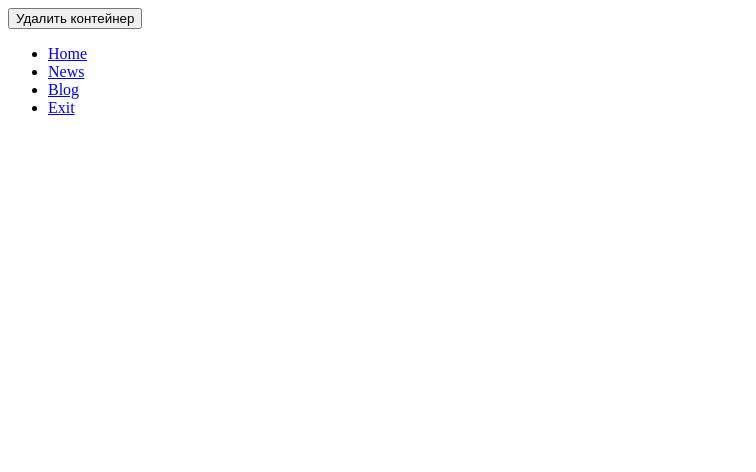
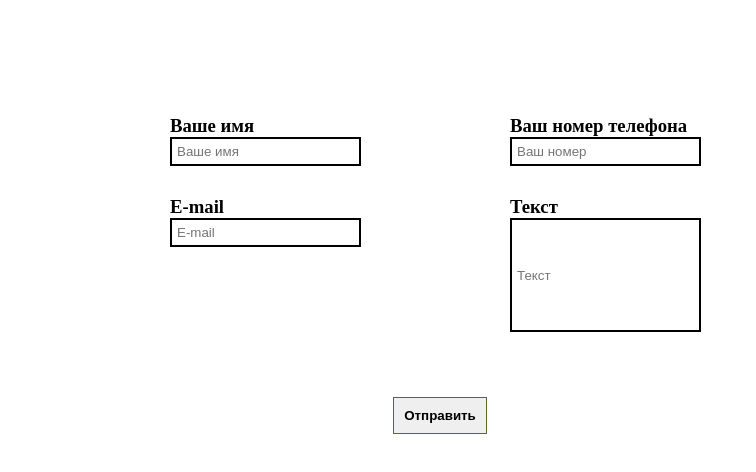
Before and after one commit to dimati9/js2, a plain HTML site: page index.html in a window 1280 px wide. Shown: the whole page, without its empty margins (0-756 px from the left). Drawn offline with Linux system fonts and the light colour scheme.

Commit message:
lesson 3

```diff
--- a/index.html
+++ b/index.html
@@ -1,21 +1,40 @@
-<html>
-  <head>
-    <title>Menu</title>
-    <script src="./script.js"></script>
-    <script>
-      window.onload = function() {
-        var menu = new Menu('menu', 'menu', [
-          new MenuItem('/', 'Home'),
-          new MenuItem('/news', 'News'),
-          new MenuItem('/blog', 'Blog'),
-            new MenuItem('/exit', 'Exit'),
-        ]);
+<!DOCTYPE html>
+<html lang="en">
+<head>
+    <meta charset="UTF-8">
+    <title>Форма</title>
+    <link rel="stylesheet" href="style.css">
+</head>
+<body>
+<form method="post" action="index.html" onsubmit="return validator();">
 
-        document.body.appendChild(menu.render());
-      }
-    </script>
-  </head>
-  <body>
-  <button id="delete">Удалить контейнер</button>
-  </body>
+    <div class="flex">
+        <div class="block">
+            <h3>Ваше имя</h3>
+            <input type="text" id="name" placeholder="Ваше имя" name="name">
+            <h4 id="name-error" ></h4>
+        </div>
+
+        <div class="block">
+            <h3>Ваш номер телефона</h3>
+            <input type="text" id="phone" placeholder="Ваш номер" name="phone" >
+            <h4 id="phone-error" ></h4>
+        </div>
+        <div class="block">
+            <h3>E-mail</h3>
+            <input type="text" id="email" placeholder="E-mail" name="password">
+            <h4 id="email-error" ></h4>
+        </div>
+        <div class="block">
+            <h3>Текст</h3>
+            <input type="text" placeholder="Текст" id="text">
+
+        </div>
+    </div>
+
+    <input type="submit" value="Отправить" id="submit">
+</form>
+
+<script src="script.js"></script>
+</body>
 </html>
--- a/script.js
+++ b/script.js
@@ -1,64 +1,85 @@
+var text = "'lala'  lal'a 'lala'  ";
 
-function Container(id, className) {
-  this.id = id;
-  this.class = className;
+console.log(text.replace(/\'/g, '"'));
+
+console.log(text.replace(/(\B\'|\'\B)/gm, '"'));
+
+
+
+
+
+function validator() {
+    var valid = true;
+    //Определяем поле и его сообщение об ошибке
+    var name = document.getElementById('name');
+    var nameError = document.getElementById('name-error');
+    var nameTest = /^[ёа-яЁА-Я]{2,}$/g;
+
+    //Определяем поле и его сообщение об ошибке
+    var phone = document.getElementById('phone');
+    var phoneError = document.getElementById('phone-error');
+    var phoneTest =  /^\+7\(\d{3,3}\)\d{3,3}\-\d{4,4}$/;
+
+    //Определяем поле и его сообщение об ошибке
+    var email = document.getElementById('email');
+    var emailError = document.getElementById('email-error');
+    var emailTest = /^\w{1,}\S*\w*\@{1,1}\w{2,}\.\w{2,6}$/i;
+
+
+
+
+
+
+
+        if (!nameTest.test(name.value)) {
+            nameError.textContent = 'Имя - может содержать только буквы (Русский алфавит, не менее 2-х).';
+            name.className = 'error';
+            console.log(nameTest.test(name.toString));
+
+
+
+                valid = false;
         }
+        else {
+            nameError.textContent = '';
+            name.className = 'good';
 
-Container.prototype.render = function() {
-  var div = document.createElement('div');
 
-  div.className = this.className;
-  div.id = this.id;
-
-  return div;
-}
-
-Container.prototype.remove = function () {
-    var node = document.getElementById(this.id);
-
-    node.parentElement.removeChild(node);
         }
 
 
 
-function Menu(id, className, items) {
-  Container.call(this, id, className);
-
-  this.items = items;
+        if (!phoneTest.test(phone.value)) {
+            phoneError.textContent = `Точно по форме '+7(000)000-0000'`;
+            phone.className = 'error';
+            phoneError.style.display = 'block';
+            valid = false;
+        }
+        else {
+            phoneError.textContent = '';
+            phone.className = 'good';
         }
 
-Menu.prototype = Object.create(Container.prototype);
-Menu.prototype.render = function() {
-  var ul = document.createElement('ul');
-  ul.className = this.class;
-  ul.id = this.id;
 
-  this.items.forEach(function(item) {
-    if (item instanceof Container) {
-      ul.appendChild(item.render());
+    if (!emailTest.test(email.value)) {
+        emailError.textContent = 'Например: mymail@mail.ru, или my.mail@mail.ru, или my-mail@mail.ru ';
+
+        emailError.style.display = 'block';
+        email.className = 'error';
+
+        valid = false;
+
+
+
     }
-  });
-
-  return ul;
+    else {
+        emailError.textContent = '';
+        email.className = 'good';
     }
 
-function MenuItem(href, label) {
-  Container.call(this, '', 'menu-item');
 
-  this.href = href;
-  this.label = label;
+
+        return valid;
+
+
 }
-
-MenuItem.prototype = Object.create(Container.prototype);
-MenuItem.prototype.render = function() {
-  var li = document.createElement('li');
-  var a = document.createElement('a');
-
-  a.href = this.href;
-  a.textContent = this.label;
-
-  li.appendChild(a);
-  li.className = this.class;
-
-  return li;
-}
--- /dev/null
+++ b/style.css
@@ -0,0 +1,48 @@
+*{
+  margin: 0;
+  padding: 0;
+}
+form {
+  width: 680px;
+  margin-top: 100px;
+  margin-left:100px;
+}
+.flex {
+
+  display: flex;
+  justify-content: space-around;
+  flex-wrap: wrap;
+}
+
+.block {
+  width: 200px;
+  margin: 15px 15px;
+  input{
+    padding: 5px;
+    border: 2px solid #000;
+  }
+
+}
+#submit {
+
+  display: block;
+  margin: 0 auto;
+  margin-top: 50px;
+  border: 1px solid darkolivegreen;
+  padding: 10px;
+  font-weight: 700;
+}
+
+.error {
+    border: 1px solid crimson;
+
+
+}
+
+.good {
+    border: 1px solid lightgreen;
+}
+
+#text {
+    height: 100px;
+}
```
Lines whose indentation alone changed are shown as unchanged.
